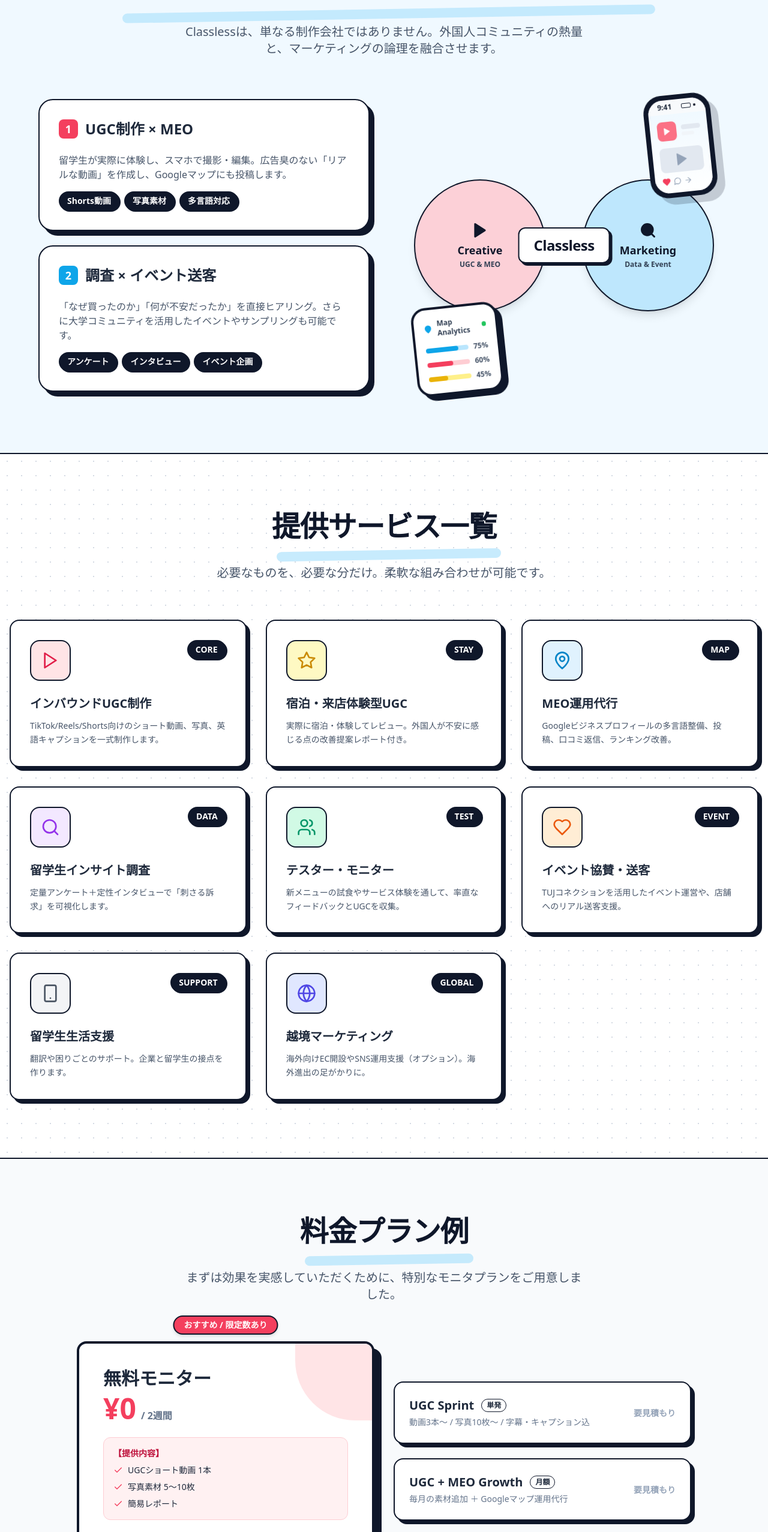
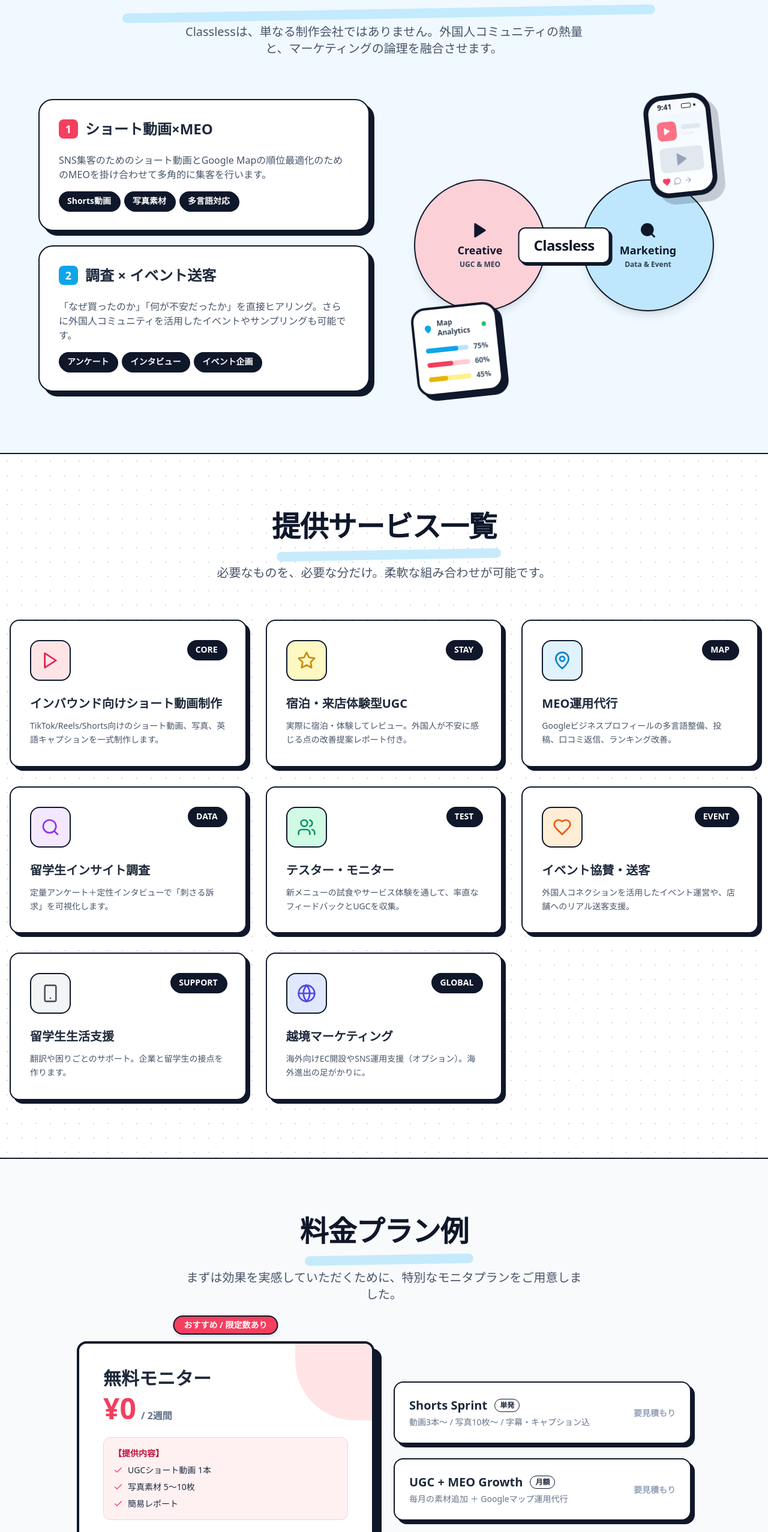
Before and after one commit to yutamaruyama137-lgtm/classless-website, a React (Vite) app: page / in a window 1280 px wide. Shown: the part 1693-4247 px from the top of the page at 60% size. Built offline with nearby package versions, Linux system fonts and the light colour scheme.

Commit message:
文言修正：UGC→ショート動画、留学生→外国人、TUJ→外国人コネクション、UGC Sprint→Shorts Sprint

```diff
--- a/src/App.jsx
+++ b/src/App.jsx
@@ -422,10 +422,10 @@
               <div className="bg-white p-8 rounded-3xl border-2 border-slate-900 shadow-[8px_8px_0px_0px_#0f172a]">
                 <h3 className="text-2xl font-black mb-6 flex items-center gap-3">
                   <div className="w-8 h-8 bg-rose-500 rounded-lg flex items-center justify-center text-white text-lg">1</div>
-                  UGC制作 × MEO
+                  ショート動画×MEO
                 </h3>
                 <p className="text-slate-600 mb-4">
-                  留学生が実際に体験し、スマホで撮影・編集。広告臭のない「リアルな動画」を作成し、Googleマップにも投稿します。
+                  SNS集客のためのショート動画とGoogle Mapの順位最適化のためのMEOを掛け合わせて多角的に集客を行います。
                 </p>
                 <div className="flex gap-2">
                   <Badge text="Shorts動画" color="bg-slate-900" />
@@ -440,7 +440,7 @@
                   調査 × イベント送客
                 </h3>
                 <p className="text-slate-600 mb-4">
-                  「なぜ買ったのか」「何が不安だったか」を直接ヒアリング。さらに大学コミュニティを活用したイベントやサンプリングも可能です。
+                  「なぜ買ったのか」「何が不安だったか」を直接ヒアリング。さらに外国人コミュニティを活用したイベントやサンプリングも可能です。
                 </p>
                 <div className="flex gap-2">
                   <Badge text="アンケート" color="bg-slate-900" />
@@ -500,7 +500,7 @@
           <div className="grid md:grid-cols-2 lg:grid-cols-3 gap-8">
             {[
               {
-                title: "インバウンドUGC制作",
+                title: "インバウンド向けショート動画制作",
                 tag: "CORE",
                 desc: "TikTok/Reels/Shorts向けのショート動画、写真、英語キャプションを一式制作します。",
                 icon: <Play />, color: "bg-rose-100", accent: "text-rose-600"
@@ -532,7 +532,7 @@
               {
                 title: "イベント協賛・送客",
                 tag: "EVENT",
-                desc: "TUJコネクションを活用したイベント運営や、店舗へのリアル送客支援。",
+                desc: "外国人コネクションを活用したイベント運営や、店舗へのリアル送客支援。",
                 icon: <Heart />, color: "bg-orange-100", accent: "text-orange-600"
               },
               {
@@ -612,7 +612,7 @@
             {/* Standard Plans */}
             <div className="space-y-6">
               {[
-                { title: "UGC Sprint", type: "単発", desc: "動画3本〜 / 写真10枚〜 / 字幕・キャプション込", color: "bg-slate-100" },
+                { title: "Shorts Sprint", type: "単発", desc: "動画3本〜 / 写真10枚〜 / 字幕・キャプション込", color: "bg-slate-100" },
                 { title: "UGC + MEO Growth", type: "月額", desc: "毎月の素材追加 ＋ Googleマップ運用代行", color: "bg-sky-50" },
                 { title: "Research Add-on", type: "調査", desc: "アンケート(100名) ＋ インタビュー ＋ レポート", color: "bg-purple-50" }
               ].map((plan, i) => (
```
